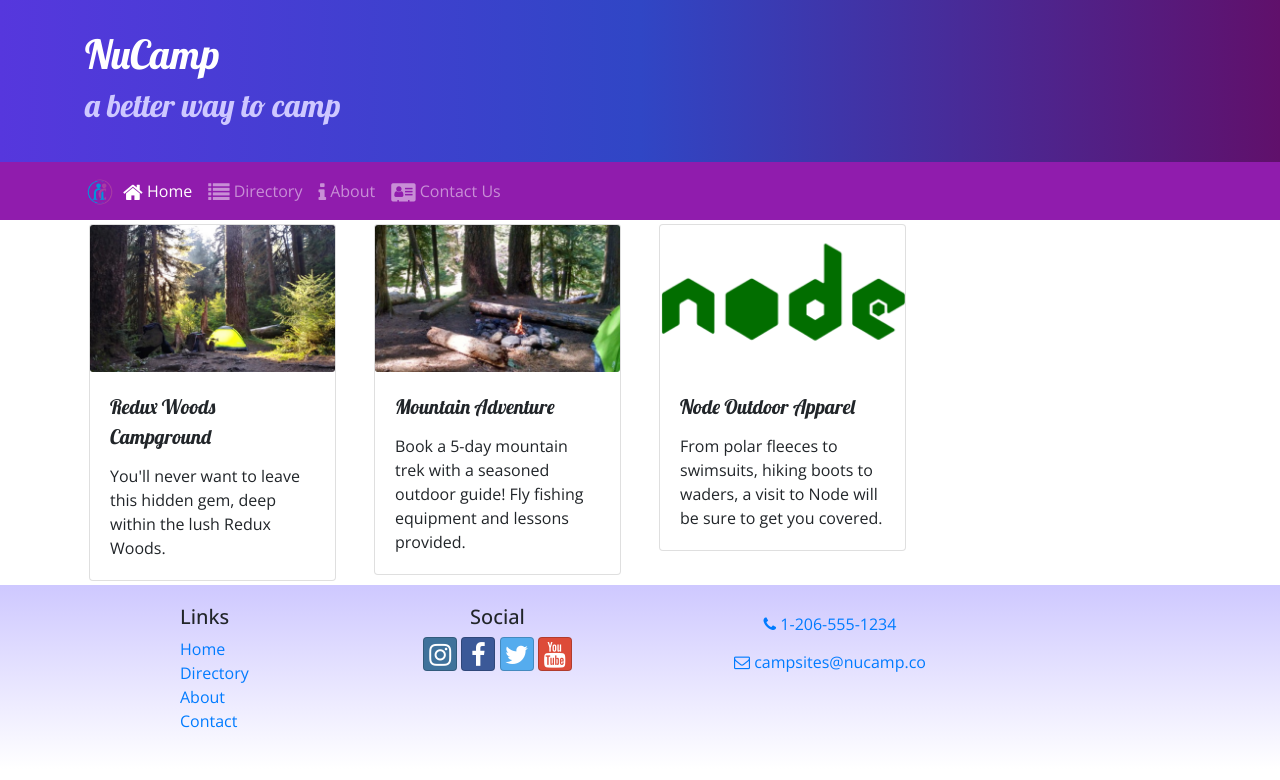
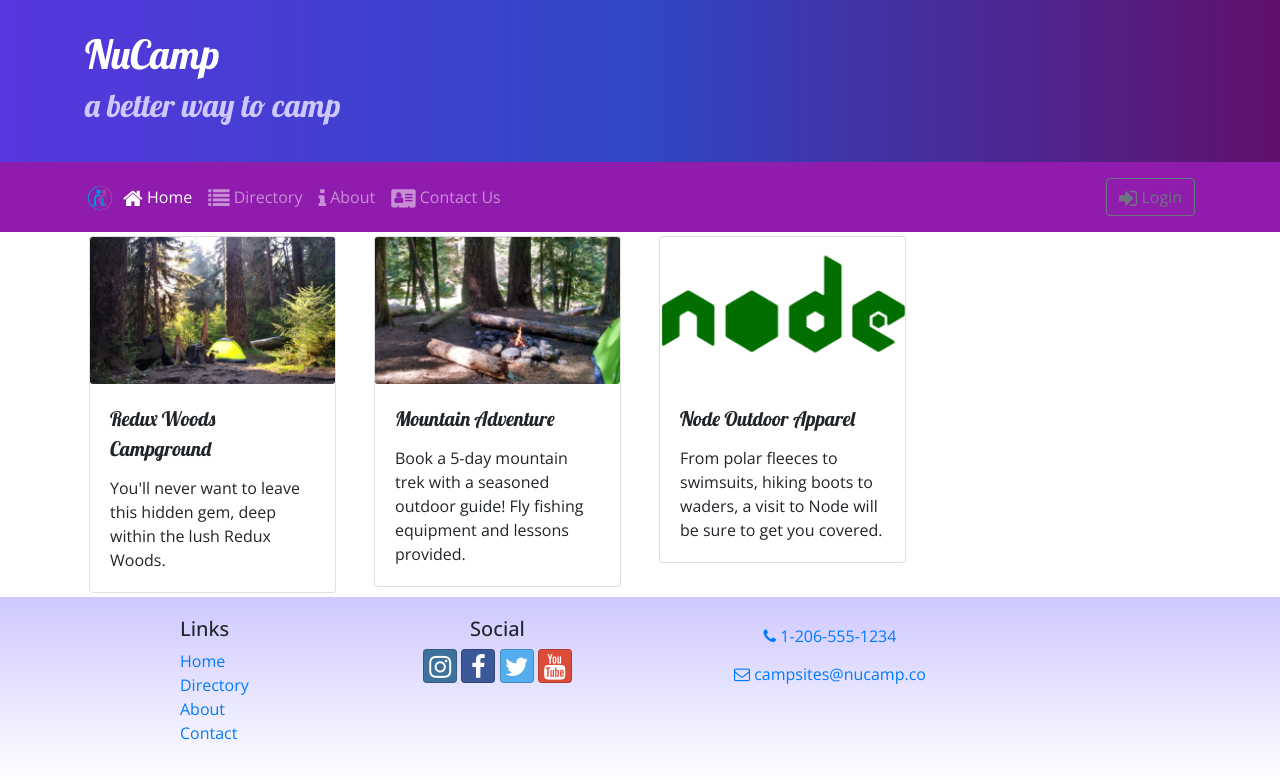
Before and after one commit to kweisse1/nucampsite-React, a React (Create React App) app: page /home in a window 1280 px wide. Shown: the top 780 px of the page. Built offline with nearby package versions, Linux system fonts and the light colour scheme.

Commit message:
login modal, needs some styling

```diff
--- a/src/components/HeaderComponent.js
+++ b/src/components/HeaderComponent.js
@@ -1,5 +1,6 @@
 import React, { Component } from 'react';
-import { Nav, Navbar, NavbarBrand, NavbarToggler, Collapse, NavItem, Jumbotron } from 'reactstrap';
+import { Nav, Navbar, NavbarBrand, NavbarToggler, Collapse, NavItem, Jumbotron,
+Button, Modal, ModalHeader, ModalBody } from 'reactstrap';
 import { NavLink } from 'react-router-dom';
 
 class Header extends Component {
@@ -7,15 +8,23 @@ class Header extends Component {
     constructor(props) {
         super(props);
 
+        this.state = {
+            isNavOpen: false,
+            isModalOpen: false
+        };
         this.toggleNav = this.toggleNav.bind(this);
-        this.state = {
-            isNavOpen: false
-        };
+        this.toggleModal = this.toggleModal.bind(this);
     }
 
     toggleNav() {
         this.setState({
             isNavOpen: !this.state.isNavOpen
+        });
+    }
+
+    toggleModal() {
+        this.setState({
+            isModalOpen: !this.state.isModalOpen
         });
     }
 
@@ -62,9 +71,21 @@ class Header extends Component {
                                     </NavLink>
                                 </NavItem>
                             </Nav>
+                            <span className="navbar-text ml-auto">
+                                <Button outline onClick={this.toggleModal}>
+                                    <i className="fa fa-sign-in fa-lg"/> Login
+                                </Button>
+                            </span>
                         </Collapse>
                     </div>
                 </Navbar>
+
+                <Modal isOpen={this.state.isModalOpen} toggle={this.toggleModal}>
+                    <ModalHeader toggle={this.toggleModal}>Login</ModalHeader>
+                    <ModalBody>
+
+                    </ModalBody>
+                </Modal>
             </React.Fragment>
         );
     }
```
